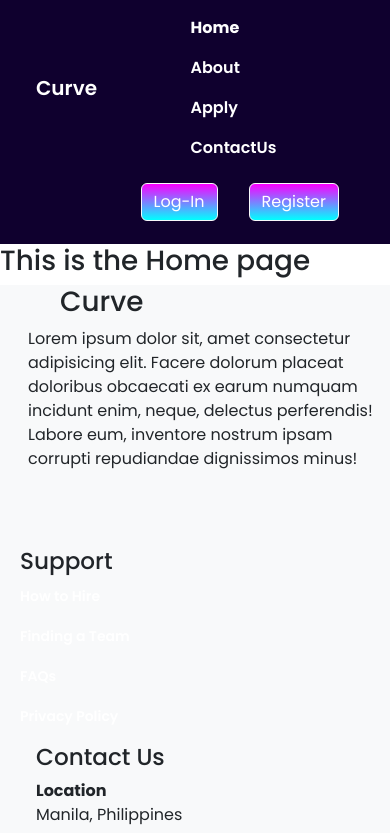
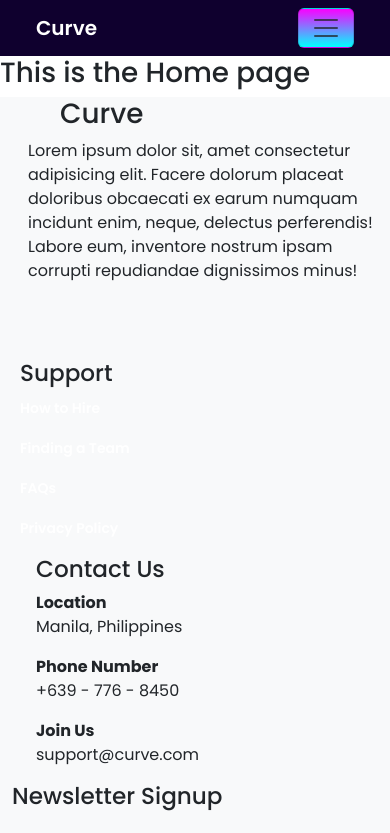
Before and after one commit to bppalomer/Capstone-Project, a React (Vite) app: page / in a window 390 px wide. Shown: the top 833 px of the page. Built offline with nearby package versions, Linux system fonts and the light colour scheme.

Commit message:
Fixed the hamburger menu when on mobile view.

```diff
--- a/src/Pages/Navbar.jsx
+++ b/src/Pages/Navbar.jsx
@@ -12,6 +12,19 @@
             <Link className="navbar-brand" to="/">Curve</Link>
 
           </div>
+          <button
+            className="navbar-toggler bg-light"
+            type="button"
+            data-bs-toggle="collapse"
+            data-bs-target="#navbarSupportedContent"
+            aria-controls="navbarSupportedContent"
+            aria-expanded="false"
+            aria-label="Toggle navigation"
+          >
+            <span className="navbar-toggler-icon"></span>
+          </button>
+
+          <div class="collapse navbar-collapse" id="navbarSupportedContent">
           <div className="navbar-center">
             <ul className="navbar-nav">
               <li className="nav-item">
@@ -28,13 +41,17 @@
               </li>
             </ul>
           </div>
-          <div className="navbar-right">
-            <button className="btn btn-outline-light me-3" type="submit">
+          <div className="navbar-right justify-content-center d-flex">
+            <button
+              className="navbar-btn ps-4 pe-4 pt-2 pb-2 me-3"
+              type="submit"
+            >
               Log-In
             </button>
-            <button className="btn btn-outline-light" type="submit">
+            <button className="navbar-btn ps-3 pe-3 pt-2 pb-2" type="submit">
               Register
             </button>
+          </div>
           </div>
         </div>
       </nav>
```
